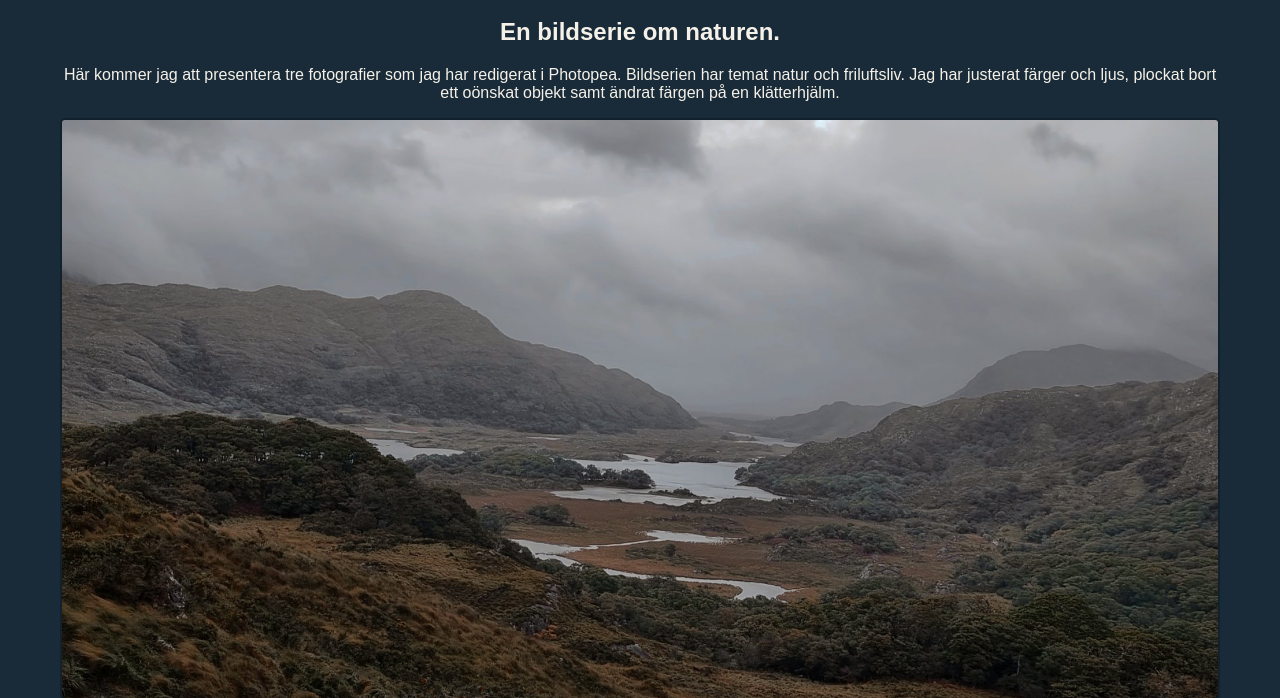
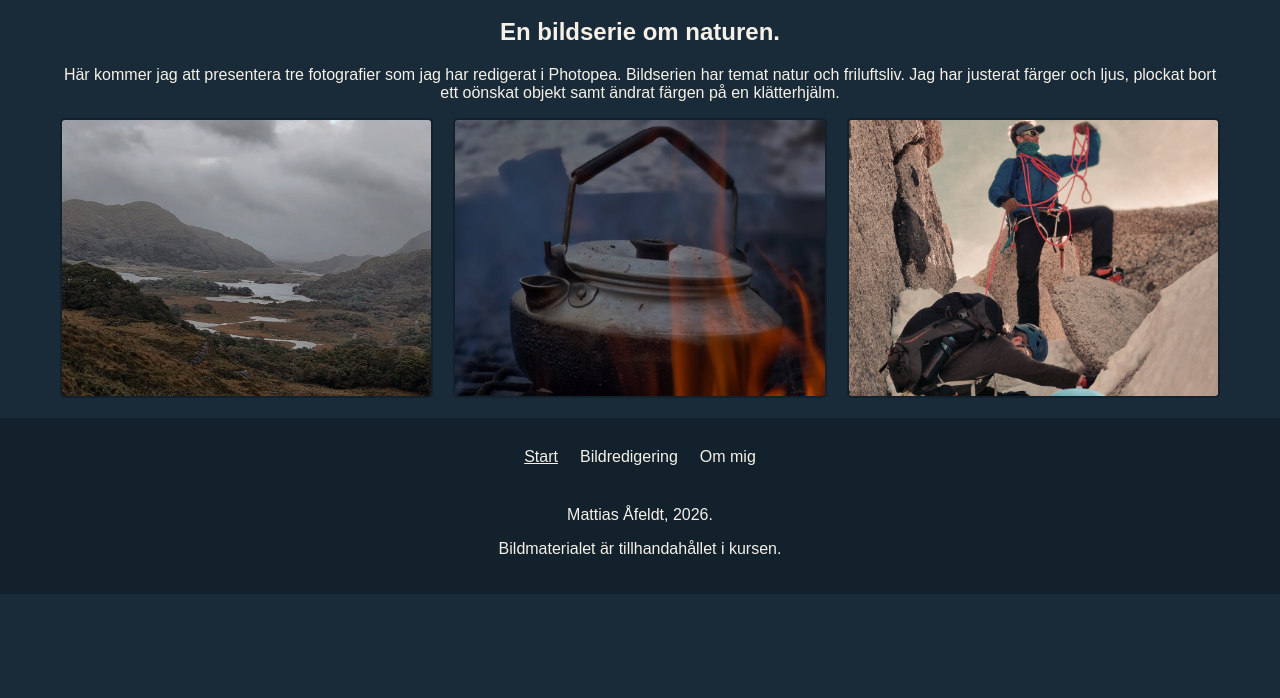
Before and after one commit to mattiasafeldt/bildserie-lab, a plain HTML site: page index.html in a window 1280 px wide. Shown: the part 535-1233 px from the top of the page. After the commit the page ends 1129 px from the top, so only its background shows below. Drawn offline with Linux system fonts and the light colour scheme.

Commit message:
Gjort klart css för sidfot på större skärmar, samt lagt på grid för att få korten på index i samma storlek bredvid varandra.

```diff
--- a/style.css
+++ b/style.css
@@ -165,4 +165,17 @@ p {
         object-fit: cover;
 
     }
+    .image-gallery {
+        display: grid;
+        grid-template-columns: repeat(3, minmax(0, 1fr));
+        gap: 20px;
+        margin-inline: auto;
+    }
+    .image-gallery .gallery-item img {
+        aspect-ratio: 4 / 3;
+        object-fit: cover;
+    }
+    .site-footer ul.footer-nav {
+        margin-bottom: 10px;
+    }
 }
```
Also changed, not shown: bildredigering.html (+3 -3 lines).
